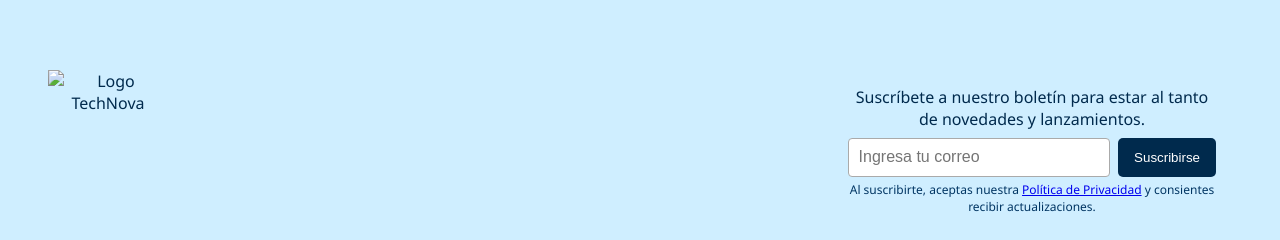
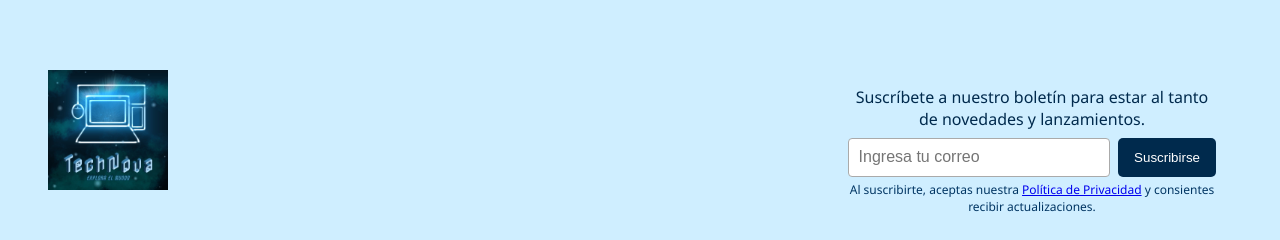
Before and after one commit to CynthiaDLO/TechNovaWeb, a website: page index.html in a window 1280 px wide. Shown: the part 2784-3024 px from the top of the page. Drawn offline with Linux system fonts and the light colour scheme; files whose address does not match are found by name.

Commit message:
Update index.html

```diff
--- a/index.html
+++ b/index.html
@@ -184,7 +184,7 @@
   <br>
   <section class="subscribe-footer-section">
     <div class="subscribe-logo">
-      <img src="logo.jpg" alt="Logo TechNova">
+      <img src="imagenes/logo.jpg" alt="Logo TechNova">
     </div>
     <div class="subscribe-form-container">
       <p>Suscríbete a nuestro boletín para estar al tanto de novedades y lanzamientos.</p>
```
